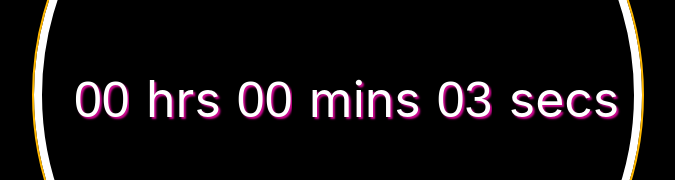
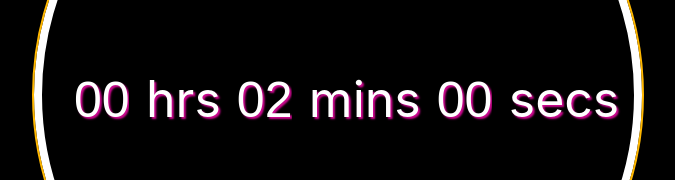
Before and after one commit to amara-j/timer, a React (Create React App) app: page / in a window 1280 px wide. Shown: the part 241-421 px from the top of the page, without its empty margins (378-1053 px from the left). Built offline with nearby package versions, Linux system fonts and the light colour scheme.

Commit message:
change document title and set default time to 2 mins

```diff
--- a/src/App.js
+++ b/src/App.js
@@ -1,7 +1,7 @@
 import "./App.css";
 import Timer from "./Timer.js";
 import CircleBorder from "./CircleBorder.js";
-import { useState, useRef } from "react";
+import { useState, useRef, useEffect } from "react";
 
 const App = () => {
   const dateOnLoad = new Date();
@@ -10,6 +10,10 @@ const App = () => {
   const inputHours = useRef(null);
   const [timerIsSet, updateTimerIsSet] = useState(false);
   const [countTo, updateCountTo] = useState(0);
+
+  useEffect(() => {
+    document.title = "Timer";
+  }, []);
 
   const handleSubmit = (e) => {
     e.preventDefault();
@@ -48,7 +52,7 @@ const App = () => {
                   ref={inputMinutes}
                   min="0"
                   max="59"
-                  defaultValue="00"
+                  defaultValue="02"
                 />
                 {"mins  "}
               </label>
@@ -59,7 +63,7 @@ const App = () => {
                   ref={inputSeconds}
                   min="0"
                   max="59"
-                  defaultValue="03"
+                  defaultValue="00"
                 />
                 {"secs "}
               </label>
```
